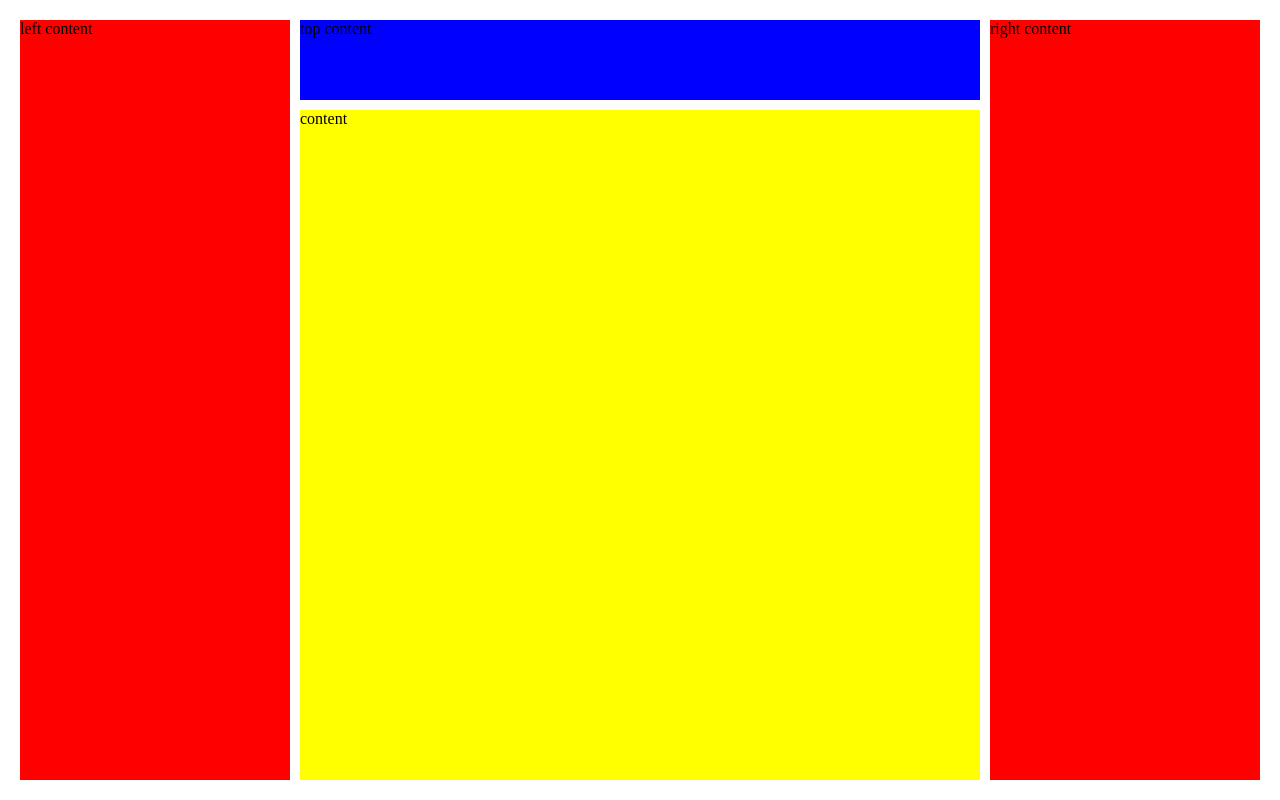
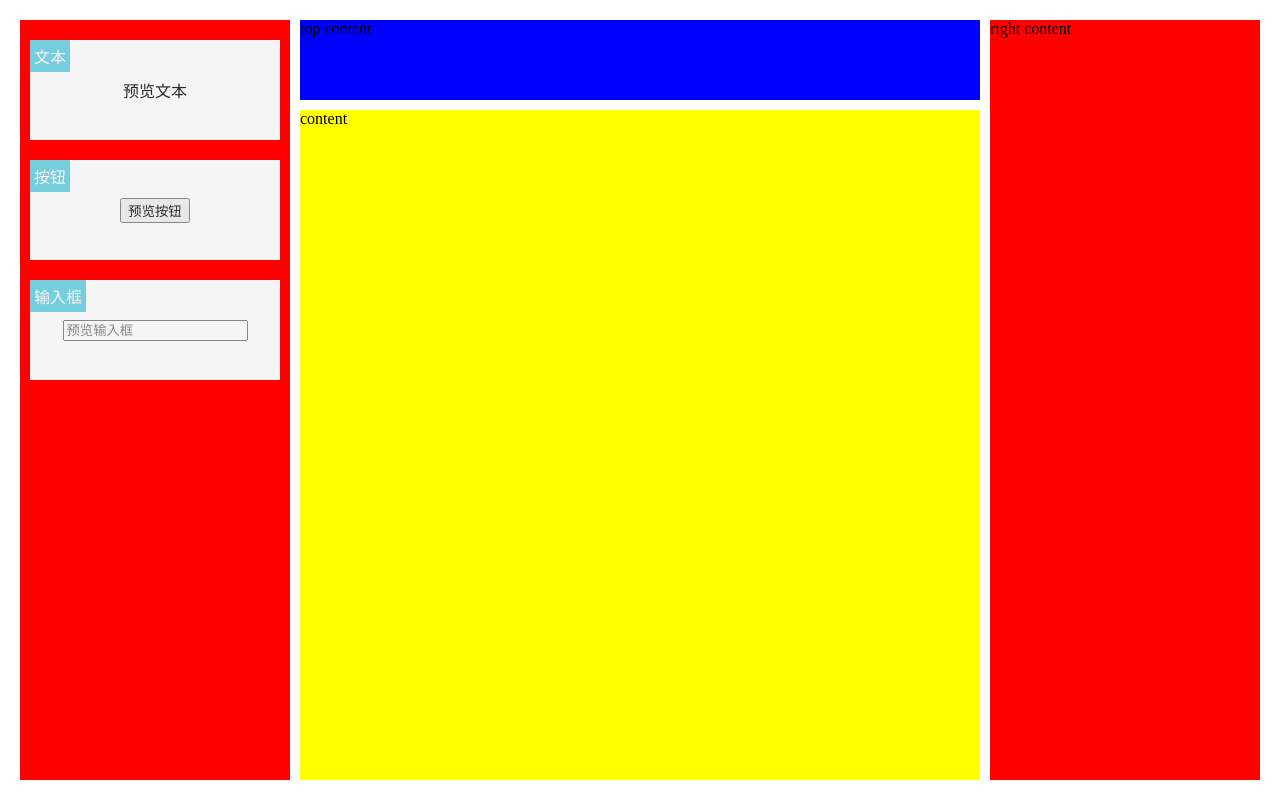
Before and after one commit to hejuxin/vue-lowcode, a Vue app: page / in a window 1280 px wide. Built offline with nearby package versions, Linux system fonts and the light colour scheme.

Commit message:
feat: 添加物料区渲染物料相关逻辑

```diff
--- a/package.json
+++ b/package.json
@@ -13,6 +13,7 @@
   "devDependencies": {
     "@vue/cli-plugin-babel": "~5.0.0",
     "@vue/cli-service": "~5.0.0",
+    "element-plus": "^2.7.6",
     "sass": "^1.32.7",
     "sass-loader": "^12.0.0"
   }
--- a/src/App.vue
+++ b/src/App.vue
@@ -6,11 +6,13 @@
 </template>
 
 <script setup>
-import { ref } from 'vue';
+import { ref, provide } from 'vue';
 import Editor from './packages/editor';
 import data from './data.json';
+import { registerConfigInfo as config } from './utils/register';
 
 const state = ref(data);
+provide('config', config);
 </script>
 
 <style lang="scss">
--- a/src/packages/editor.jsx
+++ b/src/packages/editor.jsx
@@ -1,4 +1,4 @@
-import { defineComponent, computed } from "vue";
+import { defineComponent, computed, inject } from "vue";
 import './editor.scss';
 
 export default defineComponent({
@@ -15,9 +15,25 @@ export default defineComponent({
       height: data.value.container.height + 'px'
     }))
 
+    const config = inject('config');
+
     return () => (
       <div className="editor">
-        <div className="editor-left">left content</div>
+        <div className="editor-left">
+          {
+            config.componentList.map(component => {
+              return (
+                <div
+                  class="editor-left-item"
+                  key={component.key}
+                >
+                  <span>{component.label}</span>
+                  <div>{component.preview()}</div>
+                </div>
+              )
+            })
+          }
+        </div>
         <div className="editor-right">right content</div>
         <div className="editor-container">
           <div className="editor-container-top">top content</div>
```
Also changed, not shown: 1 other file (tests, documents, lock files or other folders).
